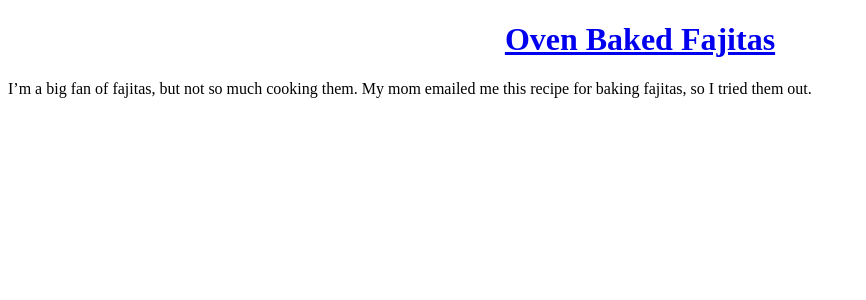
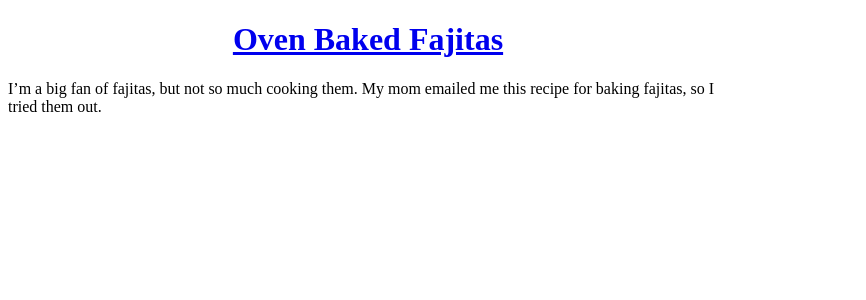
Before and after one commit to adamhammes/old-site, a Jekyll site: the page built from blog/index.html, in a window 1280 px wide. Shown: the top 300 px of the page, without its empty margins (0-866 px from the left). Built offline with Jekyll 4.4.1, drawn with Linux system fonts in a browser that asks for light colours.

Commit message:
Added width to archive

```diff
--- a/assets/css/main.css
+++ b/assets/css/main.css
@@ -1,5 +1,9 @@
 body {
     font-family: Merriweather;
+}
+
+.archive {
+    width: 45em;
 }
 
 .archive-entry h1 {
```
